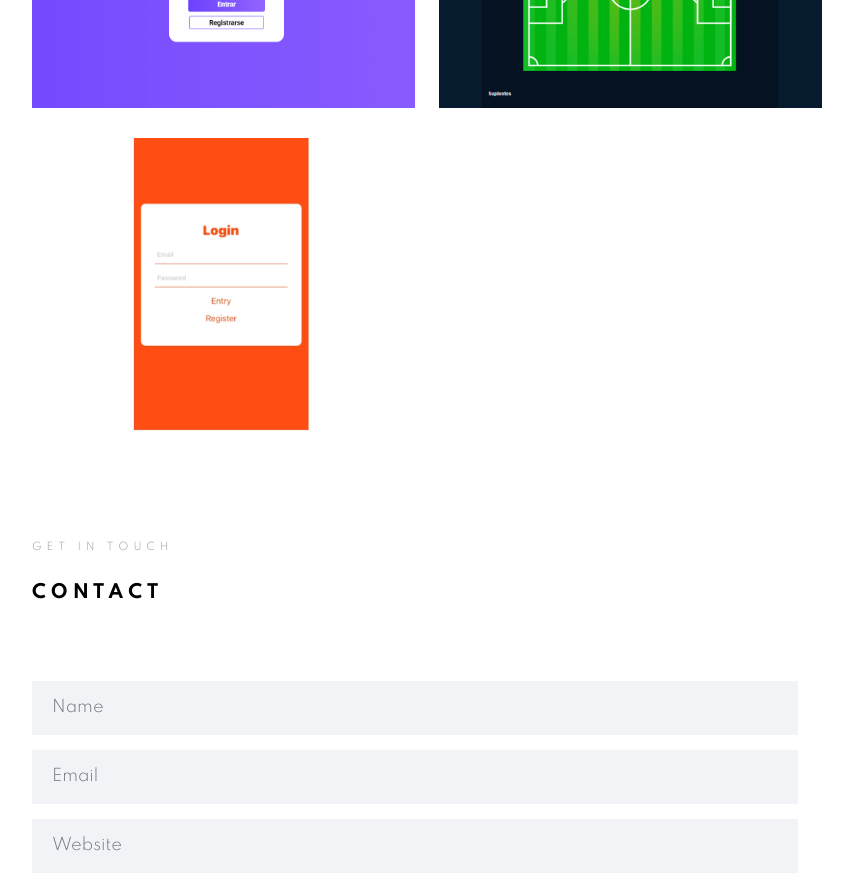
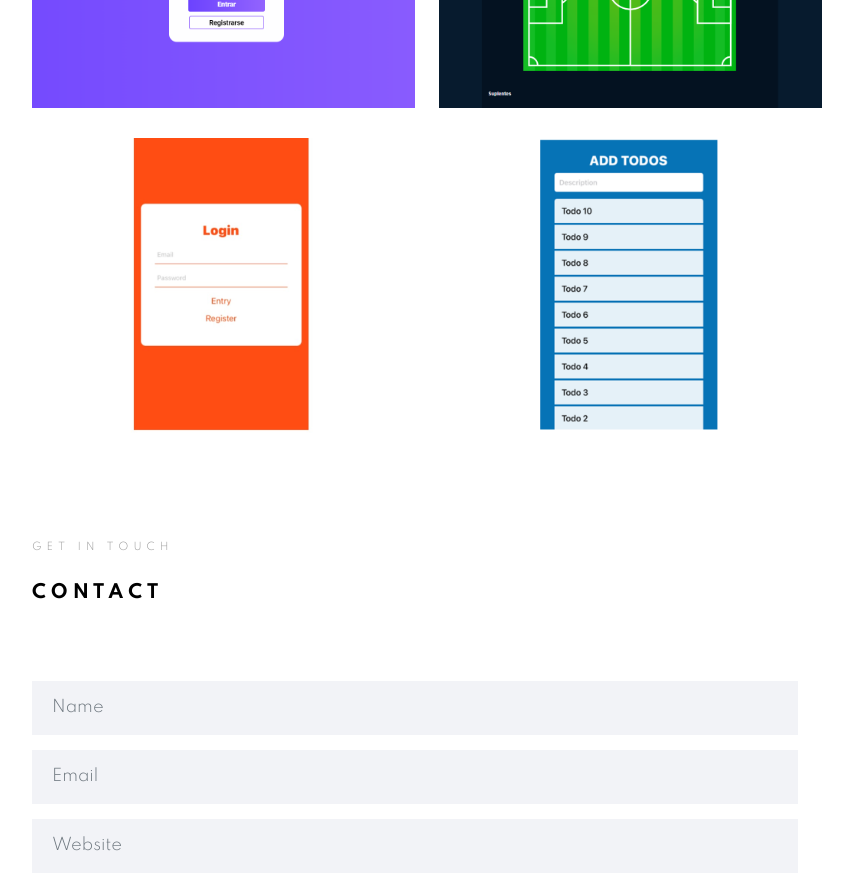
Before and after one commit to kevinguzman0/my_portfolio, a React (Create React App) app: page / in a window 1280 px wide. Shown: the part 3100-3986 px from the top of the page, without its empty margins (363-1216 px from the left). Built offline with nearby package versions, Linux system fonts and the light colour scheme; what react-alert-template-basic would draw is missing.

Commit message:
ultimos ajustes 16/12

```diff
--- a/src/components/Content/Projects.js
+++ b/src/components/Content/Projects.js
@@ -4,6 +4,7 @@ import BoxProject from './BoxProject'
 import sendme from "../../img/sendme.png";
 import team from "../../img/team.png";
 import food from "../../img/food.jpg";
+import todos from "../../img/todos.png";
 
 const Projects = () => {
     return (
@@ -19,7 +20,7 @@ const Projects = () => {
                     link='https://sendme-project.herokuapp.com/'
                     title='SendME'
                     desc='Sending information, client server through SocketIO'
-                    desc2='Developed with Javascript in NodeJs and React'
+                    desc2='Developed in NodeJs and React with MongoDB'
                 />
                 <BoxProject
                     image={team}
@@ -33,7 +34,14 @@ const Projects = () => {
                     link='https://github.com/kevinguzman0/order_food'
                     title='FoodOrder'
                     desc='Enter and ask your order'
-                    desc2='Developed in React Native'
+                    desc2='Developed in React Native and connected to API NodeJS with Firebase'
+                />
+                <BoxProject
+                    image={todos}
+                    link='https://github.com/kevinguzman0/add_todos.git'
+                    title='AddTodos'
+                    desc='Create list of todos'
+                    desc2='Developed in React Native with Redux'
                 />
 
             </div>
--- a/src/components/Content/Skills.js
+++ b/src/components/Content/Skills.js
@@ -38,7 +38,7 @@ const Skills = () => {
                 />
                 <BarraSkills
                     skill='React Native'
-                    porcentaje='60%'
+                    porcentaje='50%'
                     colorbar='#4AD5FF'
                 />
                 <span className="title-about mt-3">Databases</span>
```
Also changed, not shown: src/img/todos.png (added).
